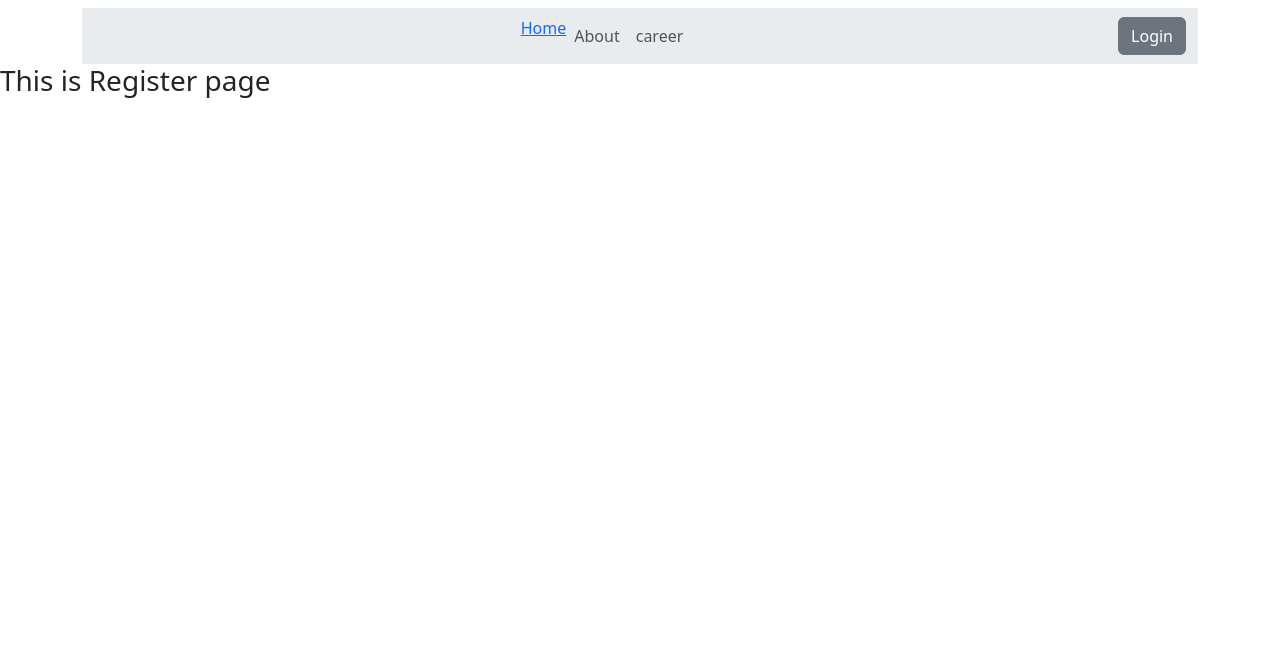
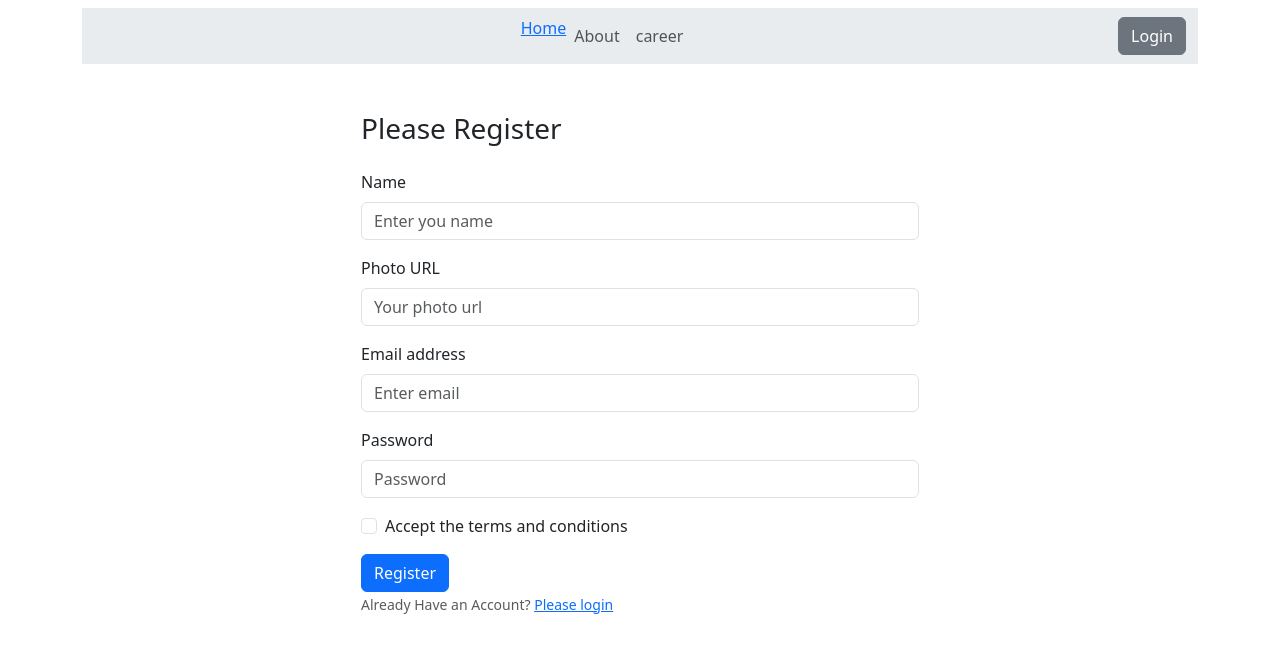
Before and after one commit to mehadiHasanDiner/module-62-large-web-auth-reacap, a React (Vite) app: page /register in a window 1280 px wide. Shown: the top 652 px of the page. Built offline with nearby package versions, Linux system fonts and the light colour scheme.

Commit message:
full done

```diff
--- a/src/Pages/Login/Login.jsx
+++ b/src/Pages/Login/Login.jsx
@@ -1,10 +1,49 @@
 import React from "react";
+import { Button, Container, Form } from "react-bootstrap";
+import { Link } from "react-router-dom";
 
 const Login = () => {
   return (
-    <div>
-      <h1>this is login page (not done)</h1>
-    </div>
+    <Container>
+      <Form className="mx-auto w-50 mt-5">
+        <h3 className="mb-4">Please Login</h3>
+        <Form.Group className="mb-3" controlId="formBasicEmail">
+          <Form.Label>Email address</Form.Label>
+          <Form.Control
+            type="email"
+            name="email"
+            required
+            placeholder="Enter email"
+          />
+        </Form.Group>
+
+        <Form.Group className="mb-3" controlId="formBasicPassword">
+          <Form.Label>Password</Form.Label>
+          <Form.Control
+            type="password"
+            name="password"
+            placeholder="Password"
+            required
+          />
+        </Form.Group>
+        <Form.Group className="mb-3" controlId="formBasicCheckbox">
+          <Form.Check type="checkbox" label="Check me out" />
+          <Form.Text className="text-danger">
+            We'll never share your email with anyone else.
+          </Form.Text>
+        </Form.Group>
+
+        <Button variant="primary" type="submit">
+          Submit
+        </Button>
+
+        <Form.Group>
+          <Form.Text>
+            Don't Have an Account? <Link to="/register">Please Register</Link>
+          </Form.Text>
+        </Form.Group>
+      </Form>
+    </Container>
   );
 };
 
--- a/src/Pages/Login/Register.jsx
+++ b/src/Pages/Login/Register.jsx
@@ -1,10 +1,69 @@
 import React from "react";
+import { Button, Container, Form } from "react-bootstrap";
+import { Link } from "react-router-dom";
 
 const Register = () => {
   return (
-    <div>
-      <h3>This is Register page</h3>
-    </div>
+    <Container>
+      <Form className="mx-auto w-50 mt-5">
+        <h3 className="mb-4">Please Register</h3>
+        <Form.Group className="mb-3" controlId="formBasicEmail">
+          <Form.Label>Name</Form.Label>
+          <Form.Control
+            type="text"
+            name="name"
+            required
+            placeholder="Enter you name"
+          />
+        </Form.Group>
+        <Form.Group className="mb-3" controlId="formBasicEmail">
+          <Form.Label>Photo URL</Form.Label>
+          <Form.Control
+            type="text"
+            name="photo"
+            required
+            placeholder="Your photo url"
+          />
+        </Form.Group>
+        <Form.Group className="mb-3" controlId="formBasicEmail">
+          <Form.Label>Email address</Form.Label>
+          <Form.Control
+            type="email"
+            name="email"
+            required
+            placeholder="Enter email"
+          />
+        </Form.Group>
+
+        <Form.Group className="mb-3" controlId="formBasicPassword">
+          <Form.Label>Password</Form.Label>
+          <Form.Control
+            type="password"
+            name="password"
+            placeholder="Password"
+            required
+          />
+        </Form.Group>
+        <Form.Group className="mb-3" controlId="formBasicCheckbox">
+          <Form.Check
+            type="checkbox"
+            name="accept"
+            label="Accept the terms and conditions"
+          />
+          <Form.Text className="text-danger"></Form.Text>
+        </Form.Group>
+
+        <Button variant="primary" type="submit">
+          Register
+        </Button>
+
+        <Form.Group>
+          <Form.Text>
+            Already Have an Account? <Link to="/login">Please login</Link>
+          </Form.Text>
+        </Form.Group>
+      </Form>
+    </Container>
   );
 };
 
```
